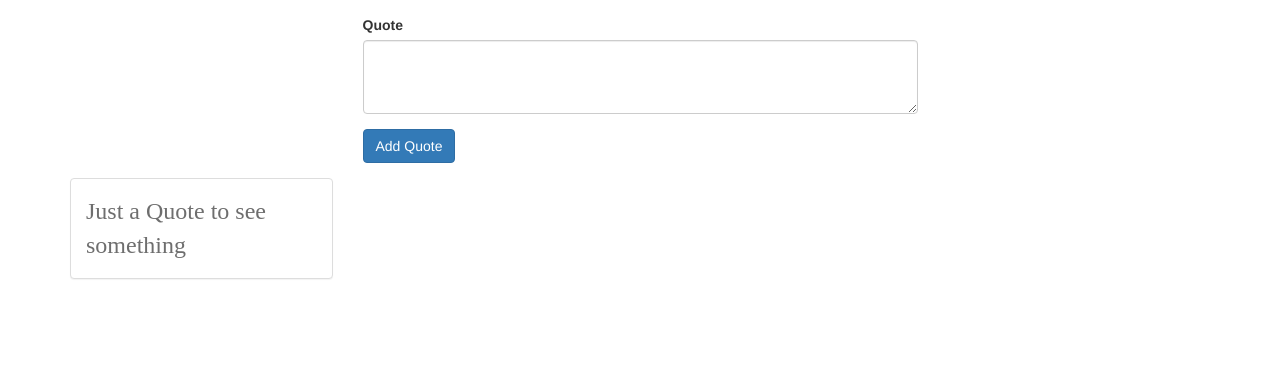
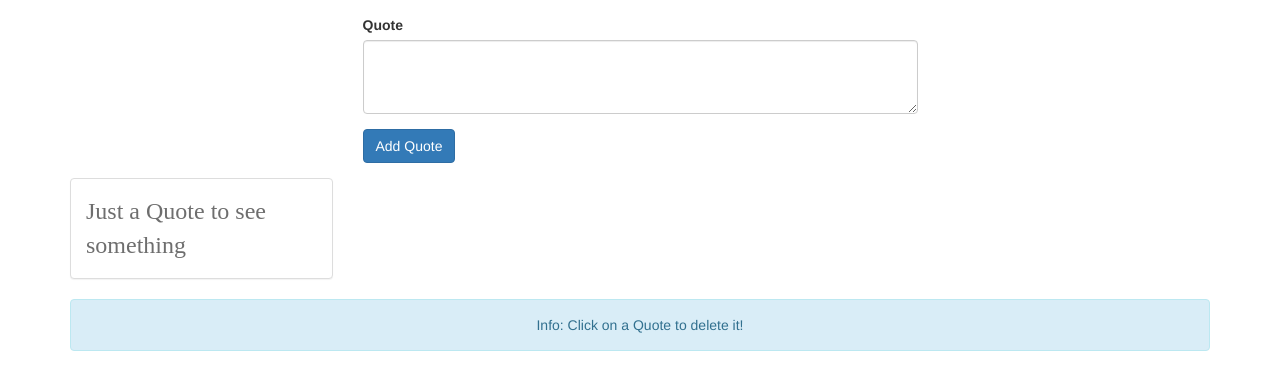
Before and after one commit to shishir75/Wonderful-Quotes--A-Simple-VueJS-Project, a Vue app: page / in a window 1280 px wide. Shown: the top 390 px of the page. Built offline with nearby package versions, Linux system fonts and the light colour scheme; a web font is replaced by a local one.

Commit message:
Adding a Info Box

```diff
--- a/src/App.vue
+++ b/src/App.vue
@@ -2,6 +2,13 @@
   <div class="container">
       <app-new-quote @quoteAdded="newQuote"></app-new-quote>
       <app-quote-grid :quotes="quotes"></app-quote-grid>
+      <div class="row">
+          <div class="col-sm-12 text-center">
+              <div class="alert alert-info">
+                  Info: Click on a Quote to delete it!
+              </div>
+          </div>
+      </div>
   </div>
 </template>
 
```
